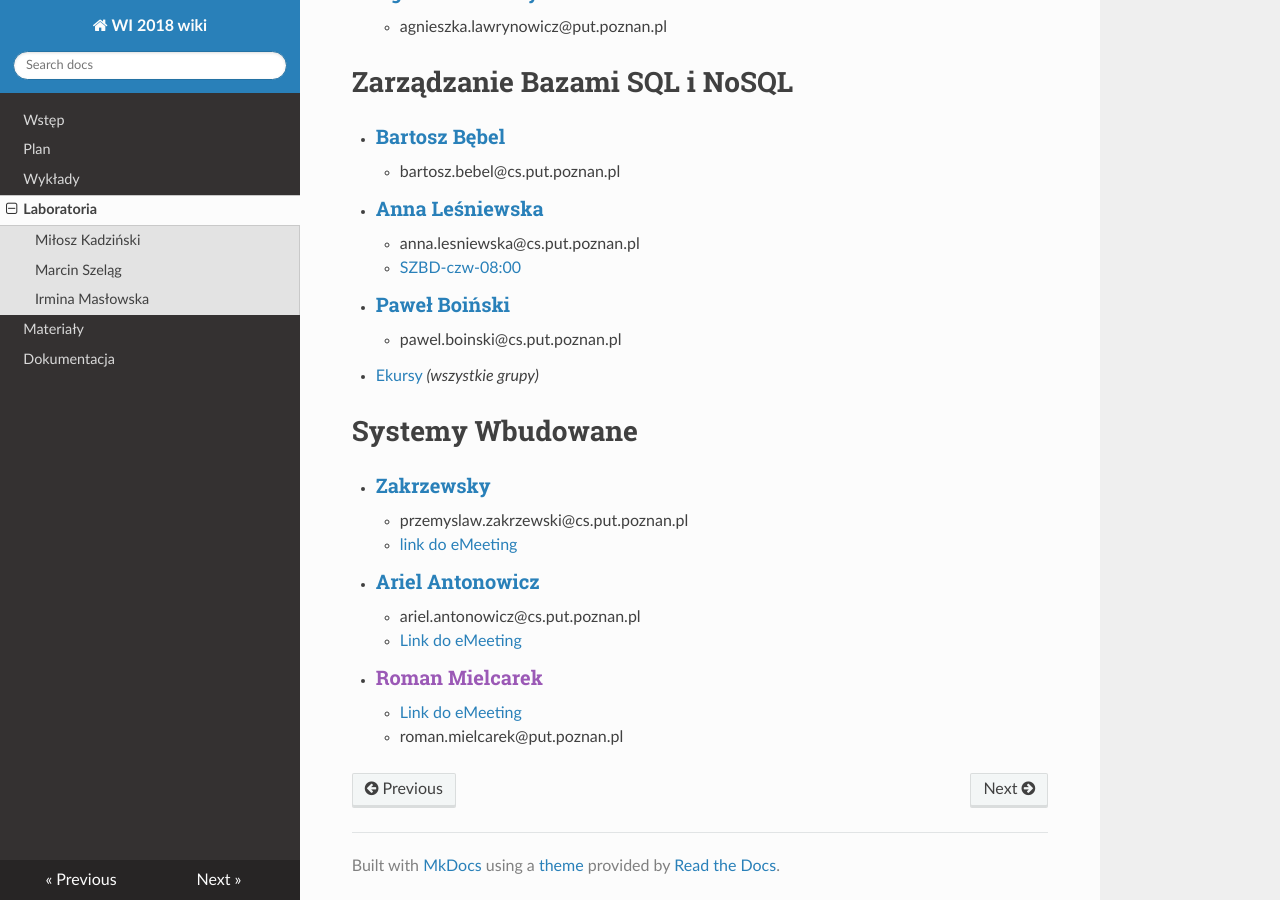
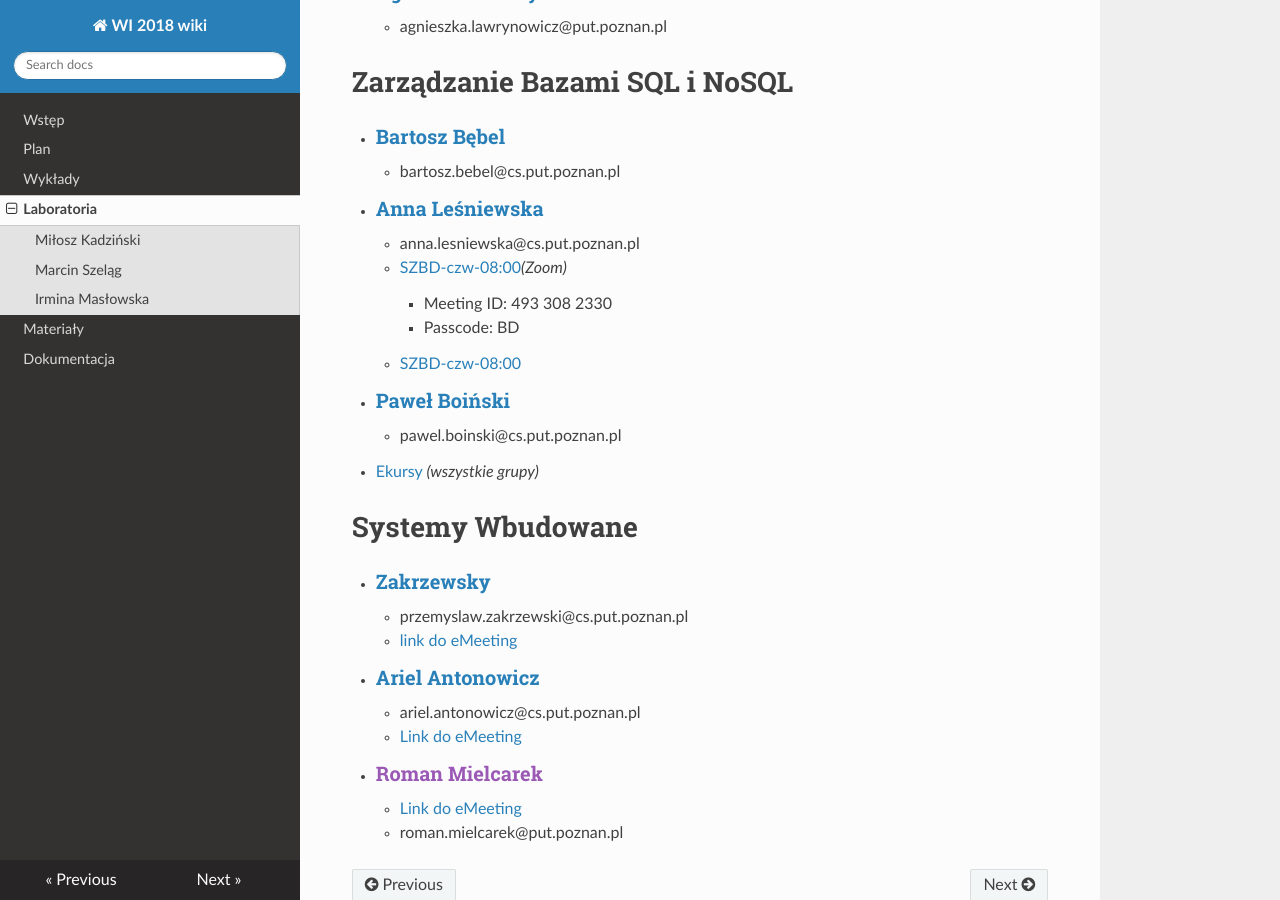
Before and after one commit to PUT-WI-18/wi18-wiki-sem5, an MkDocs documentation site: the page built from docs/laboratoria.md, in a window 1280 px wide and 900 px high, scrolled down 1913 px. Built offline with MkDocs 1.6.1, drawn with Linux system fonts in a browser that asks for light colours; nearby versions of some CDN libraries.

Commit message:
Update laboratoria.md

```diff
--- a/docs/laboratoria.md
+++ b/docs/laboratoria.md
@@ -60,6 +60,9 @@
     - bartosz.bebel@cs.put.poznan.pl
 - ### [Anna Leśniewska](http://www.cs.put.poznan.pl/alesniewska)
     - anna.lesniewska@cs.put.poznan.pl
+    - [SZBD-czw-08:00](https://us02web.zoom.us/j/4933082330?pwd=-9QLpFDLeBD2nixZkGDsZ1eG)*(Zoom)*
+        - Meeting ID: 493 308 2330
+        - Passcode: BD
     - [SZBD-czw-08:00](https://us02web.zoom.us/j/4933082330?pwd=-9QLpFDLeBD2nixZkGDsZ1eG)
 - ### [Paweł Boiński](http://www.cs.put.poznan.pl/pboinski)
     - pawel.boinski@cs.put.poznan.pl
```
